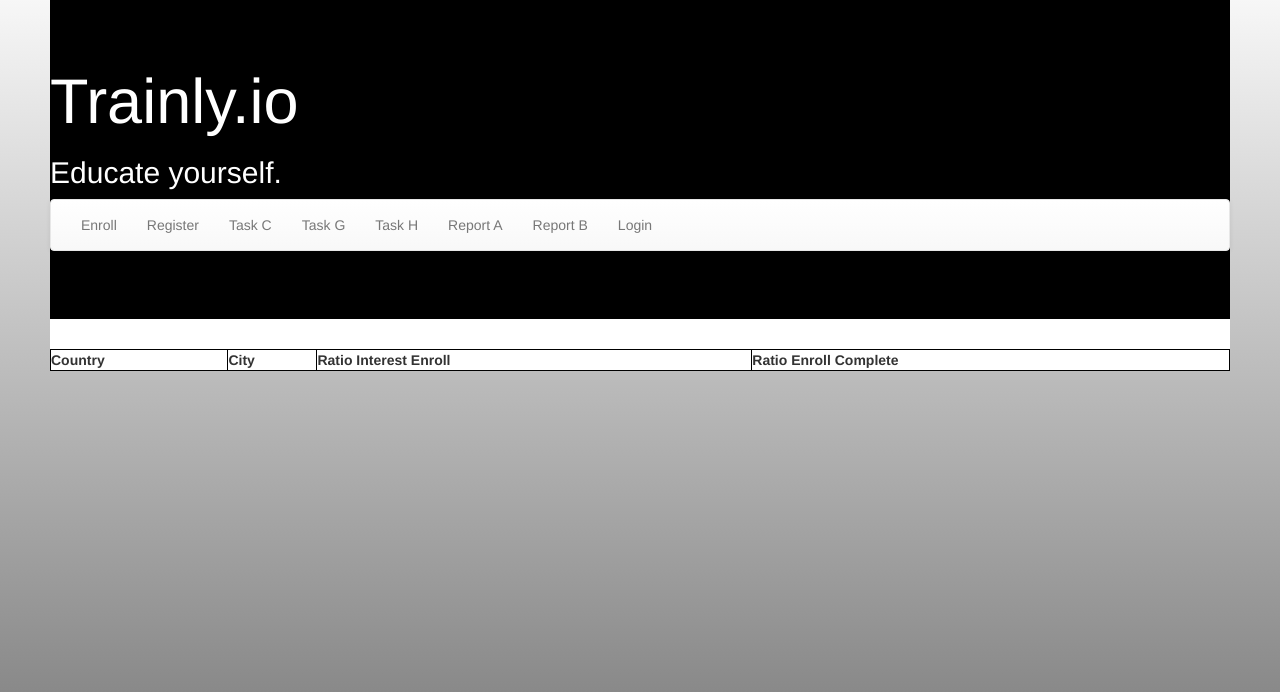
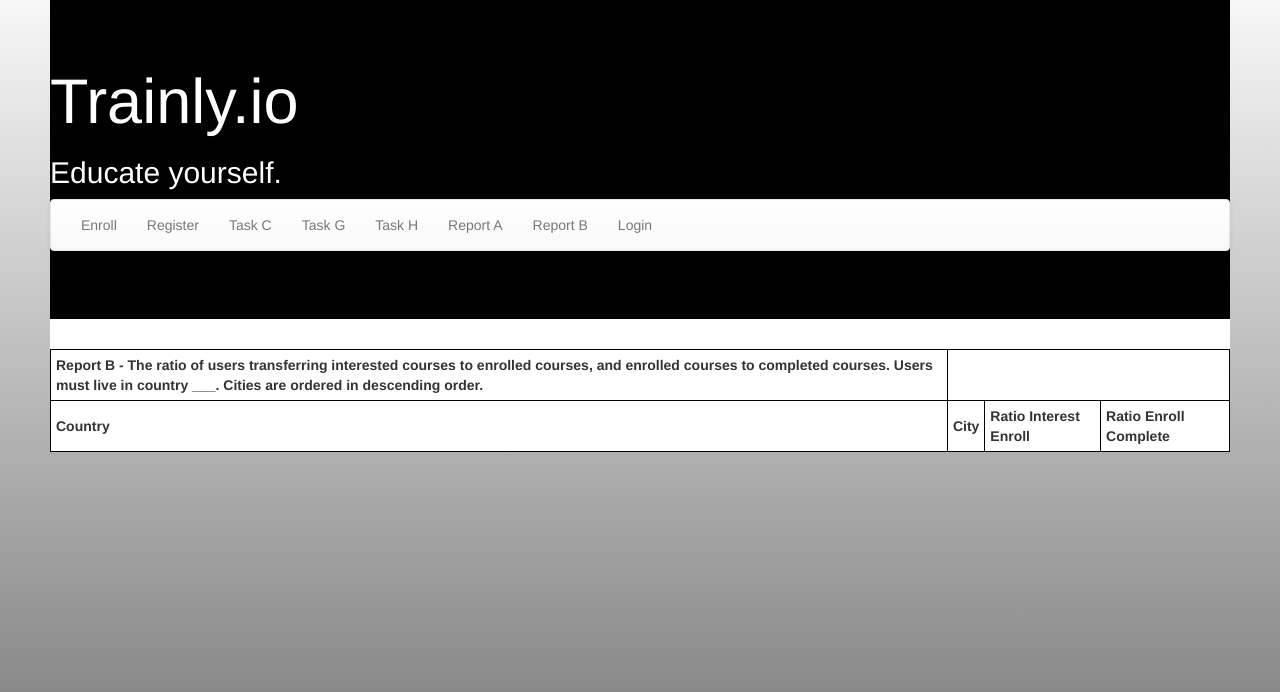
Before and after one commit to namratab94/course_management_system, a Python web app: template dbms_flask/app/templates/report_b.html in a window 1280 px wide. Shown: the part 51-743 px from the top of the page. Run offline with Jinja, Linux system fonts and the light colour scheme; the template is opened without the code that fills it, so the values that code supplies are empty; some libraries are stand-ins or nearby versions.

Commit message:
Added descriptions to the UI

```diff
--- a/dbms_flask/app/static/style.css
+++ b/dbms_flask/app/static/style.css
@@ -52,7 +52,17 @@
 	background-color: #FFF;
 	padding: 20px;
 	border-radius: 5px
+    	border-spacing: 15px;
+	border: 1px solid black;
+	border-collapse: collapse;
 }
+th, td {
+	border: 1px solid black;
+	border-collapse: collapse;
+	padding: 5px;
+	text-align: left;
+}
+
 .login-form {
 	text-align: center;
 }
--- a/dbms_flask/app/templates/registration_form.html
+++ b/dbms_flask/app/templates/registration_form.html
@@ -1,7 +1,7 @@
 <!DOCTYPE html>
 <html>
 <head>
-<title>MOCMON Usage Report</title>
+<title>Registration</title>
 <link rel="stylesheet" href="//code.jquery.com/ui/1.11.4/themes/smoothness/jquery-ui.css">
 <script src="//code.jquery.com/jquery-1.10.2.js"></script>
 <script src="//code.jquery.com/ui/1.11.4/jquery-ui.js"></script>
--- a/dbms_flask/app/templates/report_b.html
+++ b/dbms_flask/app/templates/report_b.html
@@ -1,26 +1,18 @@
 <!DOCTYPE html>
 <html>
-<head><title>Query Result</title>
-<style>
-table, th, td {
-    border: 1px solid black;
-    border-collapse: collapse;
-}
-th, td {
-    padding: 5px;
-    text-align: left;
-}
-
-table{
-    border-spacing: 15px;
-}
-</style>
+<head><title>Report B</title>
 
 <body>
 
 {% include 'header.html' %}
 
 <table style="width:100%">
+  <tr>
+     <th>Report B - The ratio of users transferring interested courses to enrolled courses,
+	and enrolled courses to completed courses.
+	Users must live in country ___. Cities are ordered in descending order.</th>
+  </tr>
+
   <tr>
      <th>Country</th>
      <th>City</th>
--- a/dbms_flask/app/templates/report_input_b.html
+++ b/dbms_flask/app/templates/report_input_b.html
@@ -17,7 +17,12 @@
 
 
 <form method="post" action="/report_b">
+Report B shows the ratio of users transferring interested courses to enrolled courses,
+and enrolled courses to completed courses.
+Users must live in the given country. Cities are ordered in descending order.
+
   {{ form.hidden_tag() }}
+To get report B, enter a country:
   {{ form.Input() }}
   {{ form.submit }}
 </form>
--- a/dbms_flask/app/templates/task_g.html
+++ b/dbms_flask/app/templates/task_g.html
@@ -22,7 +22,7 @@
 
 <table style="width:100%">
   <tr>
-     <th>Certificate</th>
+     <th>Certificate of Completion</th>
   </tr>
 
  {% for item in results %}
--- a/dbms_flask/app/templates/task_h.html
+++ b/dbms_flask/app/templates/task_h.html
@@ -1,6 +1,6 @@
 <!DOCTYPE html>
 <html>
-<head><title>Query Result</title>
+<head><title>Account History</title>
 <style>
 table, th, td {
     border: 1px solid black;
@@ -22,6 +22,9 @@
 
 <table style="width:100%">
   <tr>
+     <th> Account history for User ___ </th>
+  </tr>
+  <tr>
      <th>Date</th>
      <th>Action</th>
      <th>Payment Confirmation</th>
--- a/dbms_flask/app/templates/task_input_c.html
+++ b/dbms_flask/app/templates/task_input_c.html
@@ -16,6 +16,7 @@
 {% include 'header.html' %}
 
 <form method="post" action="/task_c">
+Enter the name of a student to get a list of their relevant courses:
   {{ form.hidden_tag() }}
   {{ form.Input() }}
   {{ form.submit }}
--- a/dbms_flask/app/templates/task_input_g.html
+++ b/dbms_flask/app/templates/task_input_g.html
@@ -16,6 +16,7 @@
 {% include 'header.html' %}
 
 <form method="post" action="/task_g">
+Enter a student and a course they have completed to receive a certificate!
   {{ form.hidden_tag() }}
   {{ form.Input1() }}
   {{ form.Input2() }}
--- a/dbms_flask/app/templates/task_input_h.html
+++ b/dbms_flask/app/templates/task_input_h.html
@@ -16,6 +16,7 @@
 {% include 'header.html' %}
 
 <form method="post" action="/task_h">
+Enter a user ID to see account history!
   {{ form.hidden_tag() }}
   {{ form.Input() }}
   {{ form.submit }}
```
Also changed, not shown: dbms_flask/app/templates/index.html (+2 -17 lines), dbms_flask/app/templates/report_a.html (+6 -15 lines), dbms_flask/app/templates/task_c.html (+4 -14 lines).
